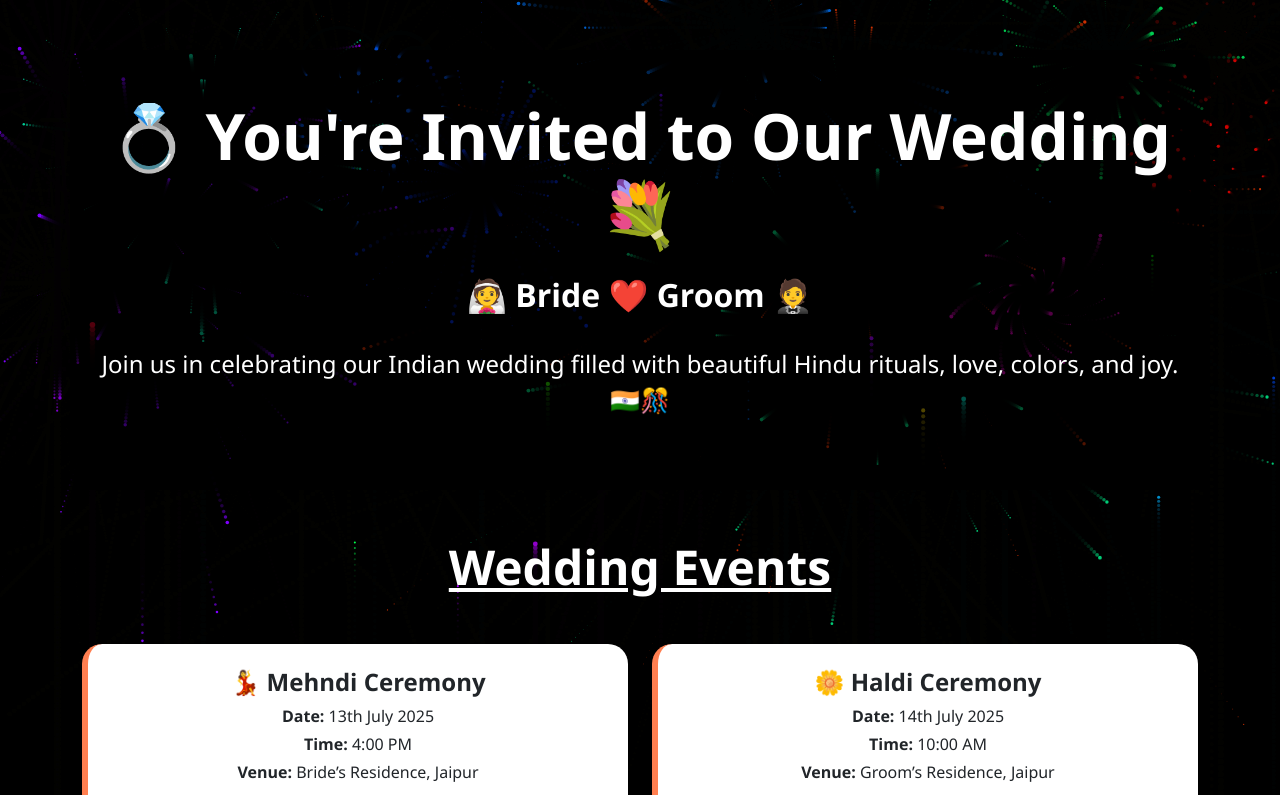
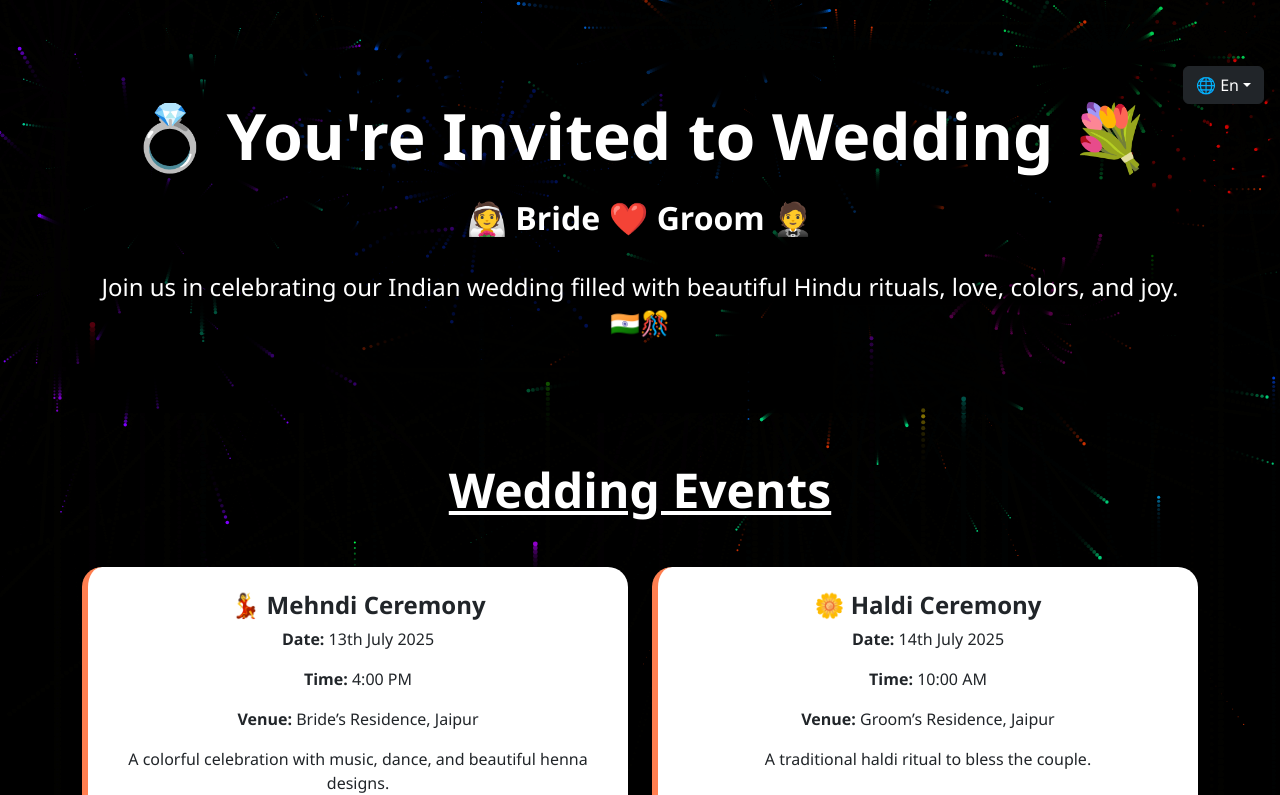
Before and after one commit to guru1121/wedding-invite-, a React (Vite) app: page / in a window 1280 px wide. Shown: the top 795 px of the page. Built offline with nearby package versions, Linux system fonts and the light colour scheme; some icons are missing.

Commit message:
lang fix

```diff
--- a/index.html
+++ b/index.html
@@ -5,6 +5,7 @@
   <link rel="icon" href="/favicon.png" />
     <meta name="viewport" content="width=device-width, initial-scale=1.0" />
     <title>wedding Invite</title>
+    <script src="https://cdn.jsdelivr.net/npm/bootstrap@5.3.3/dist/js/bootstrap.bundle.min.js"></script>
   </head>
   <body>
     <div id="root"></div>
--- a/package.json
+++ b/package.json
@@ -15,8 +15,11 @@
     "@mui/icons-material": "^7.1.1",
     "@mui/material": "^7.1.1",
     "bootstrap": "^5.3.6",
+    "i18next": "^25.2.1",
+    "i18next-browser-languagedetector": "^8.1.0",
     "react": "^19.1.0",
     "react-dom": "^19.1.0",
+    "react-i18next": "^15.5.2",
     "react-tsparticles": "^2.12.2",
     "tsparticles": "^3.8.1"
   },
--- a/src/App.jsx
+++ b/src/App.jsx
@@ -1,59 +1,52 @@
 import React from "react";
+import { useTranslation } from "react-i18next";
 import Fireworks from "./Fireworks";
 import CelebrationIcon from '@mui/icons-material/Celebration';
 
+const App = () => {
+  const { t, i18n } = useTranslation();
+  const events = t("events", { returnObjects: true });
 
-const events = [
-  {
-    title: "💃 Mehndi Ceremony",
-    date: "13th July 2025",
-    time: "4:00 PM",
-    venue: "Bride’s Residence, Jaipur",
-    description: "A colorful celebration with music, dance, and beautiful henna designs.",
-    bgColor: "#f8d7da"
-  },
-  {
-    title: "🌼 Haldi Ceremony",
-    date: "14th July 2025",
-    time: "10:00 AM",
-    venue: "Groom’s Residence, Jaipur",
-    description: "A traditional haldi ritual to bless the couple.",
-    bgColor: "#fff3cd"
-  },
-  {
-    title: "🐎 Baarat",
-    date: "15th July 2025",
-    time: "5:00 PM",
-    venue: "From Groom’s Residence to The Royal Palace",
-    description: "The groom's grand procession with dancing and fun!",
-    bgColor: "#d1ecf1",
-    mapLink: "https://www.google.com/maps/dir//The+Royal+Palace,+Jaipur"
-  },
-  {
-    title: "💍 Wedding Ceremony",
-    date: "15th July 2025",
-    time: "7:00 PM onwards",
-    venue: "The Royal Palace, Jaipur",
-    description: "Join us as we tie the sacred knot with love and tradition.",
-    bgColor: "#d4edda"
-  },
-  {
-    title: "🎊 Reception",
-    date: "16th July 2025",
-    time: "7:00 PM onwards",
-    venue: "The Grand Ballroom, Jaipur Marriott",
-    description: "Celebrate our new beginning with music, food, and joy.",
-    bgColor: "#e2e3e5",
-    mapLink: "https://www.google.com/maps/place/Jaipur+Marriott+Hotel"
-  }
-];
+  const changeLanguage = (lng) => {
+    i18n.changeLanguage(lng);
+  };
 
-const App = () => {
   return (
     <div className="text-center position-relative text-white">
       <Fireworks />
 
-      {/* Wedding Intro Section */}
+
+      {/* Language Selector */}
+      <div className="position-absolute top-0 end-0 m-3 z-3">
+        <div className="dropdown">
+          <button
+            className="btn btn-dark dropdown-toggle"
+            type="button"
+            id="langDropdown"
+            data-bs-toggle="dropdown"
+            aria-expanded="false"
+          >
+            🌐 {i18n.language === 'hi' ? 'Hi' : 'En'}
+          </button>
+          <ul
+            className="dropdown-menu dropdown-menu-end dropdown-menu-dark shadow"
+            aria-labelledby="langDropdown"
+          >
+            <li>
+              <button className="dropdown-item" onClick={() => changeLanguage('en')}>
+                En
+              </button>
+            </li>
+            <li>
+              <button className="dropdown-item" onClick={() => changeLanguage('hi')}>
+                Hi
+              </button>
+            </li>
+          </ul>
+        </div>
+      </div>
+
+
       <div
         className="container py-5 px-3"
         style={{
@@ -65,42 +58,31 @@ const App = () => {
           color: "white"
         }}
       >
-        <h1 className="display-3 fw-bold mb-4">💍 You're Invited to Our Wedding 💐</h1>
+        <h1 className="display-3 fw-bold mb-4">{t("invitationTitle")}</h1>
 
         <div className="d-flex justify-content-center align-items-center gap-4 mb-4">
           <CelebrationIcon className="tilt-icon" fontSize="large" />
-          <h2 className="fw-semibold">👰 Bride ❤️ Groom 🤵</h2>
+          <h2 className="fw-semibold">{t("brideGroom")}</h2>
           <CelebrationIcon className="tilt-icon" fontSize="large" />
         </div>
 
-        <p className="lead fs-4 mb-4">
-          Join us in celebrating our Indian wedding filled with beautiful Hindu rituals,
-          love, colors, and joy. 🇮🇳🎊
-        </p>
-
-
+        <p className="lead fs-4 mb-4">{t("intro")}</p>
       </div>
 
-      {/* Events Section */}
       <section className="container py-5 section-animated">
-        <h2 className="mb-5 display-5 fw-bold text-decoration-underline">Wedding Events</h2>
+        <h2 className="mb-5 display-5 fw-bold text-decoration-underline">{t("weddingEvents")}</h2>
         <div className="row justify-content-center g-4">
           {events.map((event, idx) => (
             <div className="col-md-6" key={idx}>
               <div className="p-4 h-100 event-card">
                 <h4 className="fw-bold">{event.title}</h4>
-                <p className="mb-1"><strong>Date:</strong> {event.date}</p>
-                <p className="mb-1"><strong>Time:</strong> {event.time}</p>
-                <p className="mb-1"><strong>Venue:</strong> {event.venue}</p>
-                <p className="mt-2">{event.description}</p>
+                <p><strong>Date:</strong> {event.date}</p>
+                <p><strong>Time:</strong> {event.time}</p>
+                <p><strong>Venue:</strong> {event.venue}</p>
+                <p>{event.description}</p>
                 {event.mapLink && (
-                  <a
-                    href={event.mapLink}
-                    target="_blank"
-                    rel="noopener noreferrer"
-                    className="btn btn-sm btn-primary mt-2"
-                  >
-                    📍 View Location
+                  <a href={event.mapLink} target="_blank" rel="noopener noreferrer" className="btn btn-sm btn-primary mt-2">
+                    {t("viewLocation")}
                   </a>
                 )}
               </div>
@@ -108,16 +90,12 @@ const App = () => {
           ))}
         </div>
       </section>
-      {/* Footer */}
-      <footer
-        className="text-center text-white py-3 mt-2"
-        style={{
-          backgroundColor: "#000",  // solid black
-          color: "#fff",             // white text
-          position: "relative",
-          zIndex: 2
-        }}
-      >
+
+      <footer className="text-center text-white py-3 mt-2" style={{
+        backgroundColor: "#000", color: "#fff",
+        position: "relative",
+        zIndex: 2
+      }}>
         &copy; {new Date().getFullYear()} Gurunand Mourya. All rights reserved.
       </footer>
     </div>
--- /dev/null
+++ b/src/i18n.js
@@ -0,0 +1,19 @@
+import i18n from 'i18next';
+import { initReactI18next } from 'react-i18next';
+import LanguageDetector from 'i18next-browser-languagedetector';
+import en from './locales/en.json';
+import hi from './locales/hi.json';
+
+i18n
+  .use(LanguageDetector)
+  .use(initReactI18next)
+  .init({
+    resources: {
+      en: { translation: en },
+      hi: { translation: hi }
+    },
+    fallbackLng: 'en',
+    interpolation: { escapeValue: false }
+  });
+
+export default i18n;
--- /dev/null
+++ b/src/locales/en.json
@@ -0,0 +1,44 @@
+{
+  "invitationTitle": "💍 You're Invited to Wedding 💐",
+  "brideGroom": "👰 Bride ❤️ Groom 🤵",
+  "intro": "Join us in celebrating our Indian wedding filled with beautiful Hindu rituals, love, colors, and joy. 🇮🇳🎊",
+  "weddingEvents": "Wedding Events",
+  "viewLocation": "📍 View Location",
+  "events": [
+    {
+      "title": "💃 Mehndi Ceremony",
+      "date": "13th July 2025",
+      "time": "4:00 PM",
+      "venue": "Bride’s Residence, Jaipur",
+      "description": "A colorful celebration with music, dance, and beautiful henna designs."
+    },
+    {
+      "title": "🌼 Haldi Ceremony",
+      "date": "14th July 2025",
+      "time": "10:00 AM",
+      "venue": "Groom’s Residence, Jaipur",
+      "description": "A traditional haldi ritual to bless the couple."
+    },
+    {
+      "title": "🐎 Baarat",
+      "date": "15th July 2025",
+      "time": "5:00 PM",
+      "venue": "From Groom’s Residence to The Royal Palace",
+      "description": "The groom's grand procession with dancing and fun!"
+    },
+    {
+      "title": "💍 Wedding Ceremony",
+      "date": "15th July 2025",
+      "time": "7:00 PM onwards",
+      "venue": "The Royal Palace, Jaipur",
+      "description": "Join us as we tie the sacred knot with love and tradition."
+    },
+    {
+      "title": "🎊 Reception",
+      "date": "16th July 2025",
+      "time": "7:00 PM onwards",
+      "venue": "The Grand Ballroom, Jaipur Marriott",
+      "description": "Celebrate our new beginning with music, food, and joy."
+    }
+  ]
+}
--- /dev/null
+++ b/src/locales/hi.json
@@ -0,0 +1,44 @@
+{
+  "invitationTitle": "💍 शादी में आपका स्वागत है 💐",
+  "brideGroom": "👰 दुल्हन ❤️ दूल्हा 🤵",
+  "intro": "हमारी शादी में शामिल हों, जिसमें सुंदर हिंदू परंपराएँ, प्यार, रंग और खुशी होगी। 🎊",
+  "weddingEvents": "शादी के कार्यक्रम",
+  "viewLocation": "📍 स्थान देखें",
+  "events": [
+    {
+      "title": "💃 मेहंदी समारोह",
+      "date": "13 जुलाई 2025",
+      "time": "शाम 4:00 बजे",
+      "venue": "दुल्हन का निवास, जयपुर",
+      "description": "संगीत, नृत्य और सुंदर मेहंदी डिजाइनों के साथ रंगीन उत्सव।"
+    },
+    {
+      "title": "🌼 हल्दी समारोह",
+      "date": "14 जुलाई 2025",
+      "time": "सुबह 10:00 बजे",
+      "venue": "दूल्हे का निवास, जयपुर",
+      "description": "जोड़े को आशीर्वाद देने के लिए पारंपरिक हल्दी रस्म।"
+    },
+    {
+      "title": "🐎 बारात",
+      "date": "15 जुलाई 2025",
+      "time": "शाम 5:00 बजे",
+      "venue": "दूल्हे के घर से रॉयल पैलेस तक",
+      "description": "दूल्हे की भव्य यात्रा नृत्य और मस्ती के साथ!"
+    },
+    {
+      "title": "💍 विवाह समारोह",
+      "date": "15 जुलाई 2025",
+      "time": "शाम 7:00 बजे से",
+      "venue": "रॉयल पैलेस, जयपुर",
+      "description": "हमारे प्रेम और परंपरा के साथ पवित्र बंधन में बंधने का साक्षी बनें।"
+    },
+    {
+      "title": "🎊 रिसेप्शन",
+      "date": "16 जुलाई 2025",
+      "time": "शाम 7:00 बजे से",
+      "venue": "ग्रैंड बॉलरूम, जयपुर मैरियट",
+      "description": "संगीत, भोजन और आनंद के साथ हमारे नए जीवन की शुरुआत का जश्न मनाएं।"
+    }
+  ]
+}
--- a/src/main.jsx
+++ b/src/main.jsx
@@ -3,6 +3,7 @@ import ReactDOM from 'react-dom/client';
 import App from './App.jsx';
 import 'bootstrap/dist/css/bootstrap.min.css';
 import './index.css';
+import './i18n';
 
 ReactDOM.createRoot(document.getElementById('root')).render(
   <React.StrictMode>
```
Also changed, not shown: 1 other file (tests, documents, lock files or other folders).
